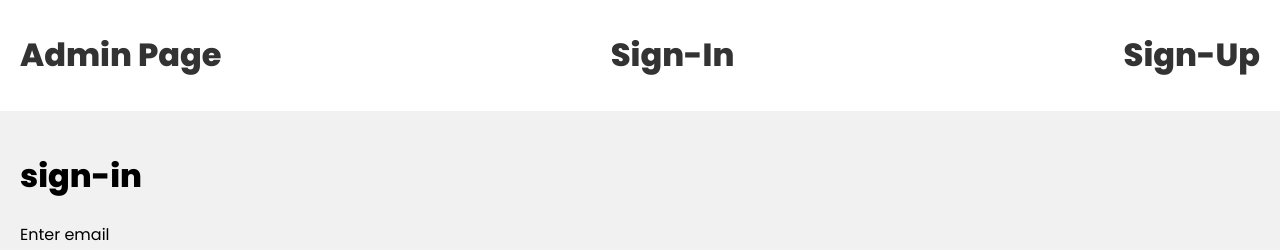
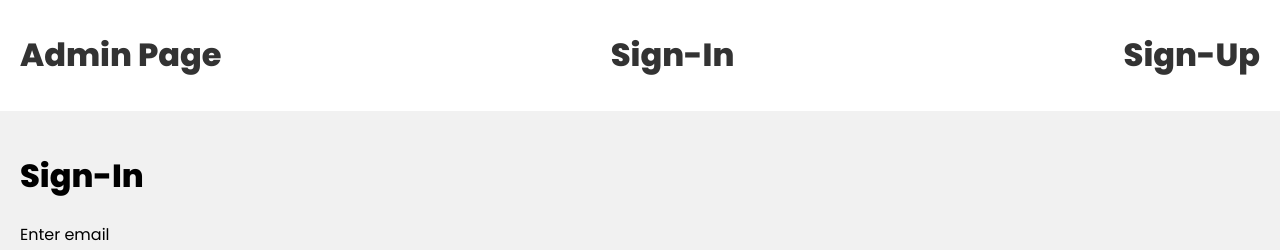
Before and after one commit to Web-Store-Final-Project/react_final_project, a React (Create React App) app in the folder frontend/: page /signin in a window 1280 px wide. Shown: the top 250 px of the page. Built offline with nearby package versions, Linux system fonts and the light colour scheme.

Commit message:
try branch

```diff
--- a/frontend/src/pages/SignIn/SignIn.js
+++ b/frontend/src/pages/SignIn/SignIn.js
@@ -13,7 +13,7 @@ export default function Signin(){
   }
   return (
     <div>
-      <h1>sign-in</h1>
+      <h1>Sign-In</h1>
       <form>
         <div>
             <label>Enter email </label>
```
